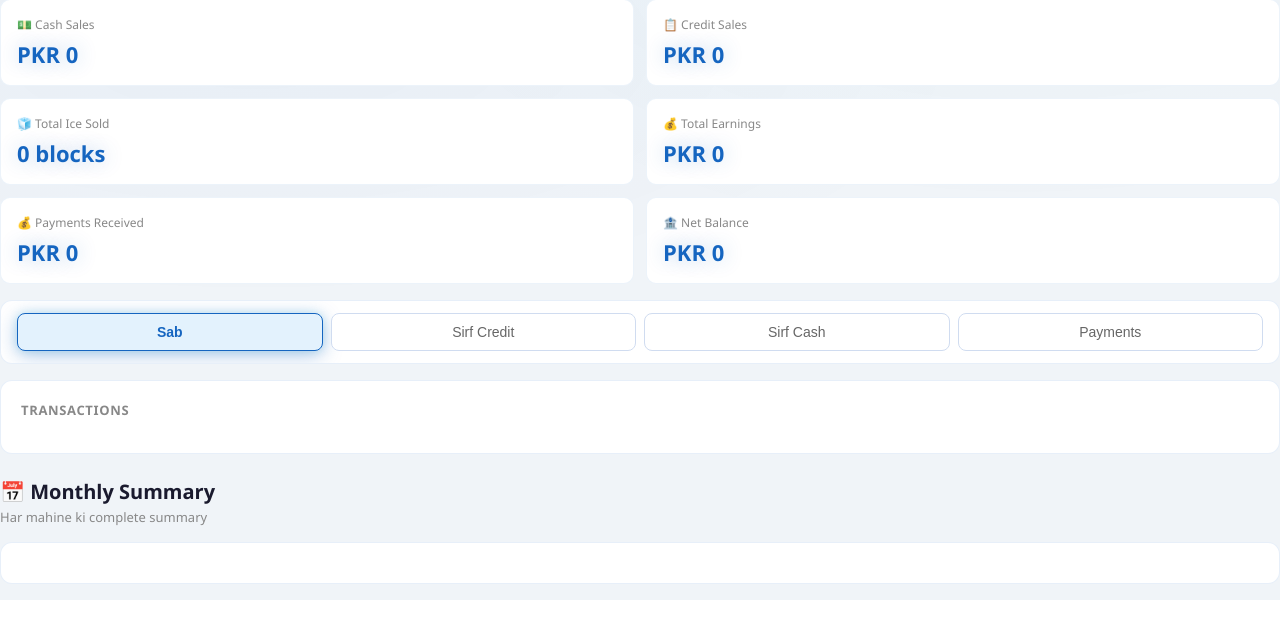
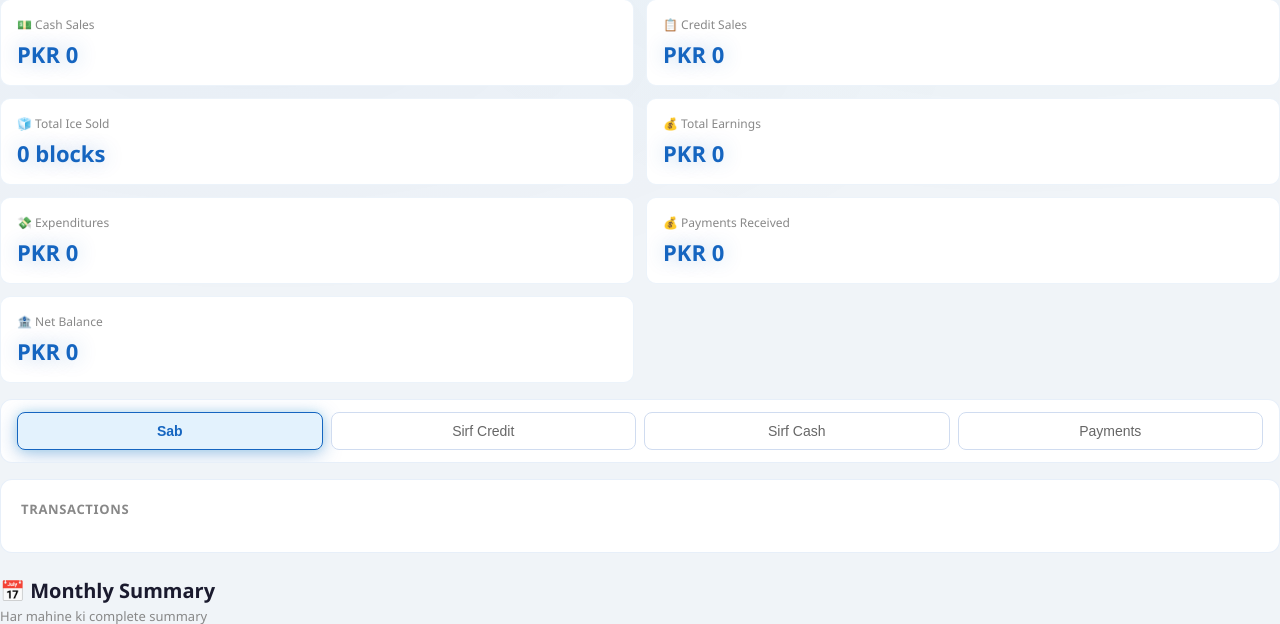
Before and after one commit to huzaifabin5550/sindh-ice-factory, a Python web app: template templates/reports.html in a window 1280 px wide. Shown: the part 353-977 px from the top of the page. Before the commit the page ends 953 px from the top, so only its background shows below. Run offline with Jinja, Linux system fonts and the light colour scheme; the template is opened without the code that fills it, so the values that code supplies are empty.

Commit message:
all stats boxes fixed

```diff
--- a/templates/reports.html
+++ b/templates/reports.html
@@ -90,6 +90,10 @@
       <div class="s-value" id="statTotal">PKR 0</div>
     </div>
     <div class="stat-card">
+      <div class="s-label">💸 Expenditures</div>
+      <div class="s-value text-red" id="statExp">PKR 0</div>
+    </div>
+    <div class="stat-card">
       <div class="s-label">💰 Payments Received</div>
       <div class="s-value text-green" id="statPayments">PKR 0</div>
     </div>
@@ -98,7 +102,6 @@
       <div class="s-value text-blue" id="statNet">PKR 0</div>
     </div>
   </div>
-
   <!-- Filter Buttons -->
   <div class="card" style="padding:12px 16px;">
     <div class="toggle-group">
```
Lines whose indentation alone changed are shown as unchanged.
